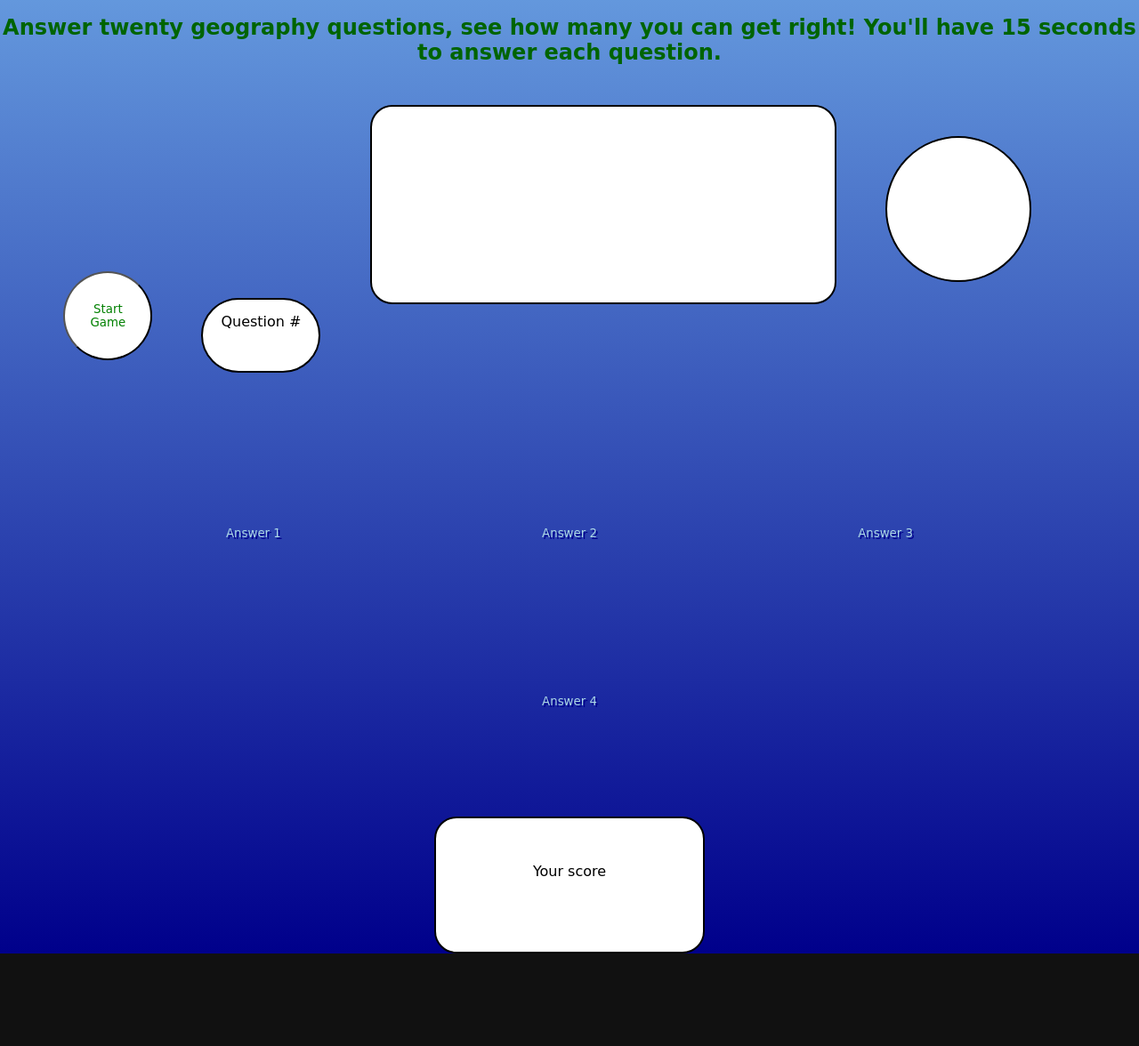
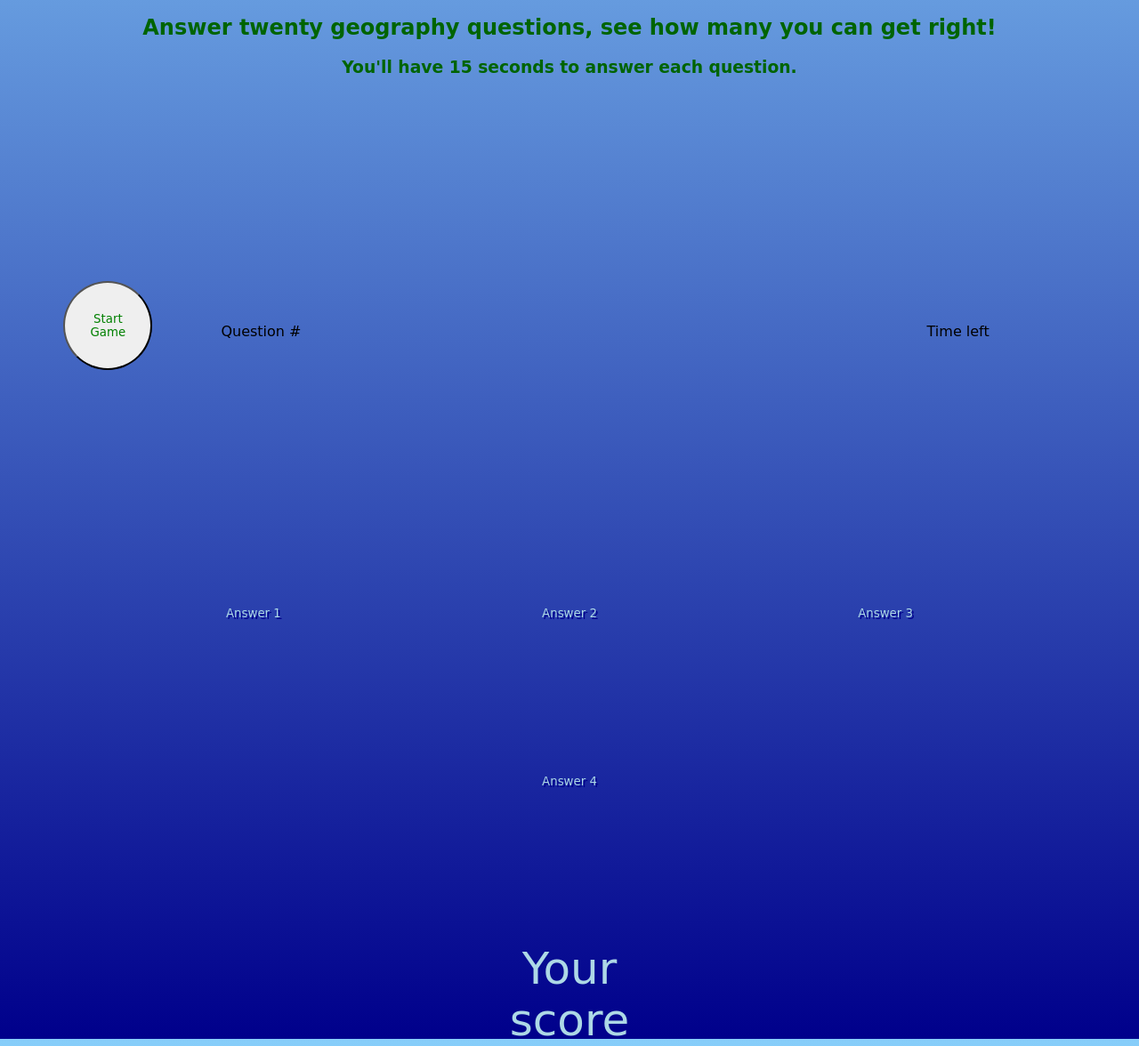
Before and after one commit to Emma88888/Trivia-Game, a website: page index.html in a window 1280 px wide. Shown: the part 385-1561 px from the top of the page at 89% size. Before the commit the page ends 1457 px from the top, so only its background shows below. Drawn offline with nearby package versions, Linux system fonts and the light colour scheme; a web font is replaced by a local one.

Commit message:
updated css

```diff
--- a/index.html
+++ b/index.html
@@ -15,12 +15,13 @@
         <h1 class="title"></h1>
             <span class="title-word title-word-1">Geography</span>
             <span class="title-word title-word-2"> Trivia</span>
-        <h2 class="description">Answer twenty geography questions, see how many you can get right! You'll have 15 seconds to answer each question.</h2>
+        <h2 class="description">Answer twenty geography questions, see how many you can get right!</h2>
+        <h3 class="time-instruct">You'll have 15 seconds to answer each question.</h3>
     <div class="start"></div>
         <button id="start-button">Start Game</button>
 <div class="question-number" id="questionnumber">Question #</div>
     <p class="question"></p>
-<div class="timer"></div>
+<div class="timer">Time left</div>
 <div class="question-buttons"></div>
     <button class="answer-box" id="answer1" onclick="checkanswer(this)">Answer 1</button>
     <button class="answer-box" id="answer2" onclick="checkanswer(this)">Answer 2</button>
--- a/style.css
+++ b/style.css
@@ -54,7 +54,11 @@ section {
    */
 
    .description {
-       color: darkgreen;
+    color: darkgreen;
+   }
+
+   h3 {
+     color: darkgreen;
    }
 
   #earth {
@@ -93,19 +97,9 @@ section {
 
   /* spinning earth animation courtesy of https://stackoverflow.com/users/2511146/the-pragmatick */
 
-/* section {
-    text-align: center;
-    font-family: 'Goblin One', cursive;
-}
-
-.title {
-    font-family: 'Goblin One', cursive;
-    font-size: 50px;
-    color: black;
-} */
 
 #start-button {
-    background-color: white;
+    /* background-color: white; */
     border-radius: 50px;
     font-family: 'Goblin One', cursive;
     color: green;
@@ -117,7 +111,7 @@ section {
 }
 
 .question-container {
-   background: white;
+   /* background: white; */
    align-items: center;
    padding: 15px;
    width: 50px;
@@ -126,9 +120,9 @@ section {
 
 .question-number {
    display: inline-block;
-   background-color: white;
+   /* background-color: white; */
    border-radius: 100px;
-   border: 2px solid black;
+   border: 2px solid transparent;
    margin-left: 50px;
    margin-right: 50px;
    padding: 15px;
@@ -137,10 +131,11 @@ section {
 }
 
 .question {
+    text-align: center;
     display: inline-block;
-    background-color: white;
+    /* background-color: white; */
     border-radius: 25px;
-    border: 2px solid black;
+    border: 2px solid transparent;
     padding: 60px;
     width: 400px;
     height: 100px;
@@ -149,9 +144,9 @@ section {
 
 .timer {
     display: inline-block;
-    background-color: white;
+    /* background-color: white; */
     border-radius: 100px;
-    border: 2px solid black;
+    border: 2px solid transparent;
     margin: 50px;
     padding: 30px;
     width: 100px;
@@ -170,7 +165,7 @@ section {
    display: inline-block;
    text-align: center;
    position: relative;
-   background-color: white;
+   /* background-color: white; */
    border-radius: 25px;
    border: 2px solid transparent;
    /* box-shadow: 5px 10px darkblue; */
@@ -187,9 +182,8 @@ section {
    background:
     linear-gradient(#1da15b 0 0)
     bottom/100% var(--_d, 0) no-repeat;
-  /* background color code from Temani Afif */
   overflow: hidden;
-  transition: 0.3s;
+  transition: 0.2s;
 }
 
 .answer-box:hover {
@@ -198,12 +192,16 @@ section {
   --_c: #0000;
 }
 
+/* background color code and hover elements from Temani Afif */
+
 .score {
+  color: lightblue;
+  font-size: 50px;
    display: inline-block;
    position: relative;
-   background-color: white;
+   /* background-color: white; */
    border-radius: 25px;
-   border: 2px solid black;
+   border: 2px solid transparent;
    margin-top: 85px;
    margin-left: 25px;
    margin-right: 25px;
```
